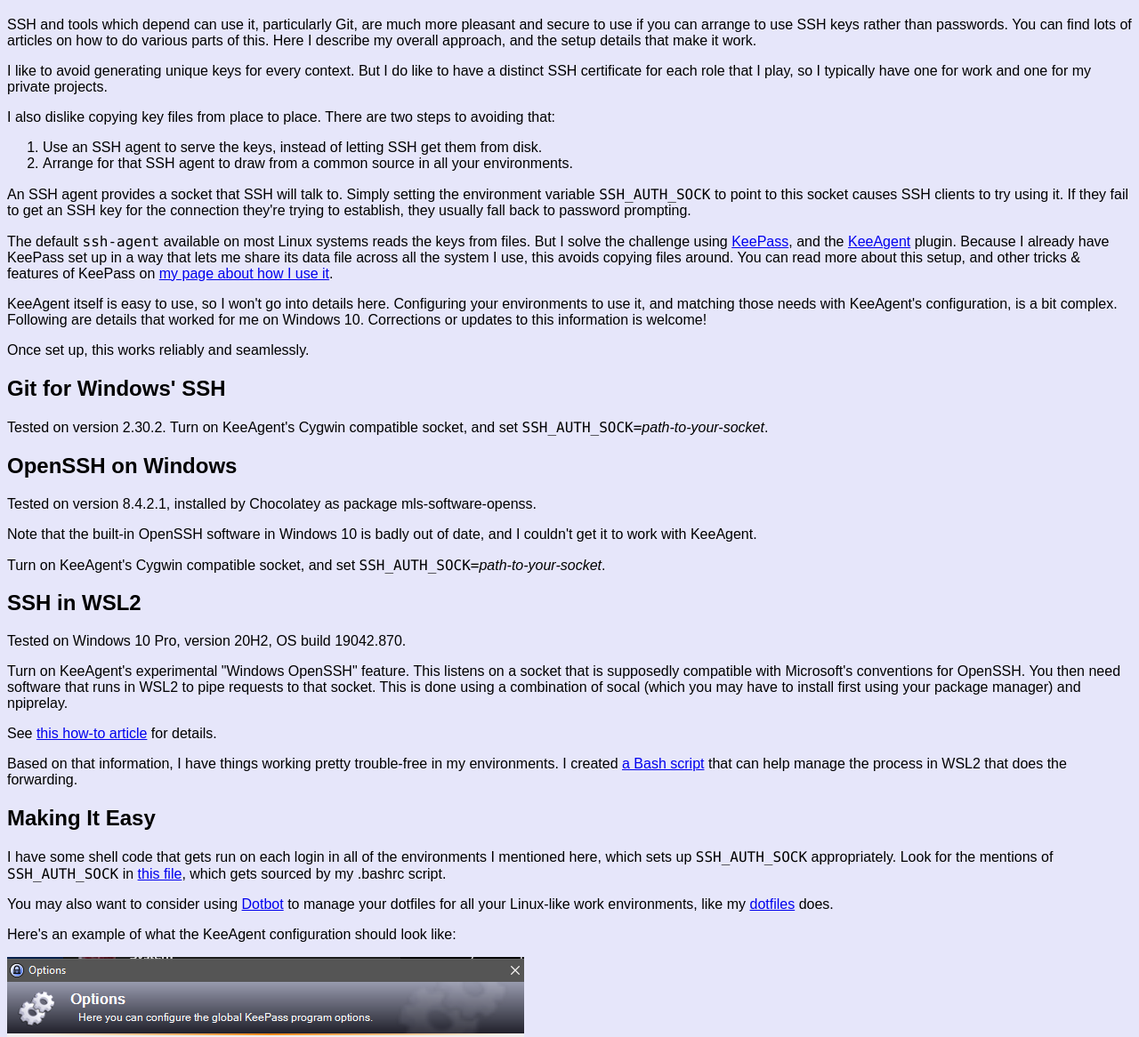
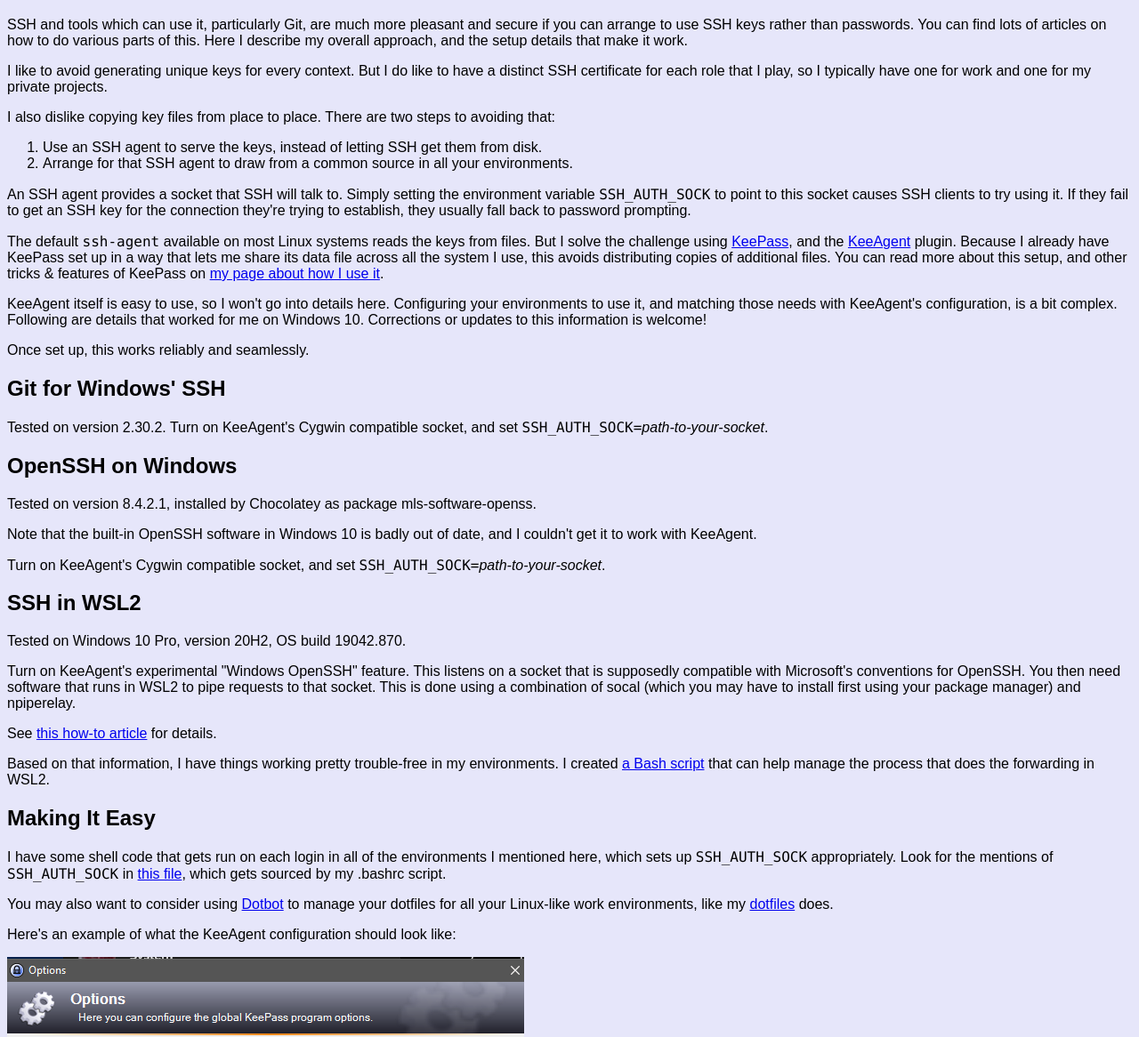
Before and after one commit to dwmuller/dwmuller.github.io, an Eleventy site: page src/notes/managing-ssh-keys.md in a window 1280 px wide. Shown: the part 164-1330 px from the top of the page at 89% size. Built offline with nearby package versions, Linux system fonts and the light colour scheme; Eleventy itself is replaced by a stand-in of ours; files that its build step writes are made by us from their sources.

Commit message:
Typo and clarity fixes.

```diff
--- a/src/notes/managing-ssh-keys.md
+++ b/src/notes/managing-ssh-keys.md
@@ -5,7 +5,7 @@ layout: note.html
 ---
 # {{ title }}
 
-SSH and tools which depend can use it, particularly Git, are much more pleasant and secure to use if you can
+SSH and tools which can use it, particularly Git, are much more pleasant and secure if you can
 arrange to use SSH keys rather than passwords. You can find lots of articles on how to do various parts of
 this. Here I describe my overall approach, and the setup details that make it work.
 
@@ -19,7 +19,7 @@ I also dislike copying key files from place to place. There are two steps to avo
 
 An SSH agent provides a socket that SSH will talk to. Simply setting the environment variable ``SSH_AUTH_SOCK`` to point to this socket causes SSH clients to try using it. If they fail to get an SSH key for the connection they're trying to establish, they usually fall back to password prompting.
 
-The default ``ssh-agent`` available on most Linux systems reads the keys from files. But I solve the challenge using [KeePass](https://keepass.info/), and the [KeeAgent](https://lechnology.com/software/keeagent/) plugin. Because I already have KeePass set up in a way that lets me share its data file across all the system I use, this avoids copying files around. You can read more about this setup, and other tricks & features of KeePass on [my page about how I use it](/notes/keepass-password-vault/).
+The default ``ssh-agent`` available on most Linux systems reads the keys from files. But I solve the challenge using [KeePass](https://keepass.info/), and the [KeeAgent](https://lechnology.com/software/keeagent/) plugin. Because I already have KeePass set up in a way that lets me share its data file across all the system I use, this avoids distributing copies of additional files. You can read more about this setup, and other tricks & features of KeePass on [my page about how I use it](/notes/keepass-password-vault/).
 
 KeeAgent itself is easy to use, so I won't go into details here. Configuring your environments to use it, and matching those needs with KeeAgent's configuration, is a bit complex. Following are details that worked for me on Windows 10. Corrections or updates to this information is welcome!
 
@@ -40,11 +40,11 @@ Turn on KeeAgent's Cygwin compatible socket, and set ``SSH_AUTH_SOCK=``*path-to-
 
 Tested on Windows 10 Pro, version 20H2, OS build 19042.870.
 
-Turn on KeeAgent's experimental "Windows OpenSSH" feature. This listens on a socket that is supposedly compatible with Microsoft's conventions for OpenSSH. You then need software that runs in WSL2 to pipe requests to that socket. This is done using a combination of socal (which you may have to install first using your package manager) and npiprelay.
+Turn on KeeAgent's experimental "Windows OpenSSH" feature. This listens on a socket that is supposedly compatible with Microsoft's conventions for OpenSSH. You then need software that runs in WSL2 to pipe requests to that socket. This is done using a combination of socal (which you may have to install first using your package manager) and npiperelay.
 
 See [this how-to article](https://gist.github.com/strarsis/e533f4bca5ae158481bbe53185848d49) for details.
 
-Based on that information, I have things working pretty trouble-free in my environments. I created [a Bash script](https://github.com/dwmuller/dotfiles/blob/main/bin/wsl/wsl-ssh-agent) that can help manage the process in WSL2 that does the forwarding.
+Based on that information, I have things working pretty trouble-free in my environments. I created [a Bash script](https://github.com/dwmuller/dotfiles/blob/main/bin/wsl/wsl-ssh-agent) that can help manage the process that does the forwarding in WSL2.
 
 ## Making It Easy
 
```
